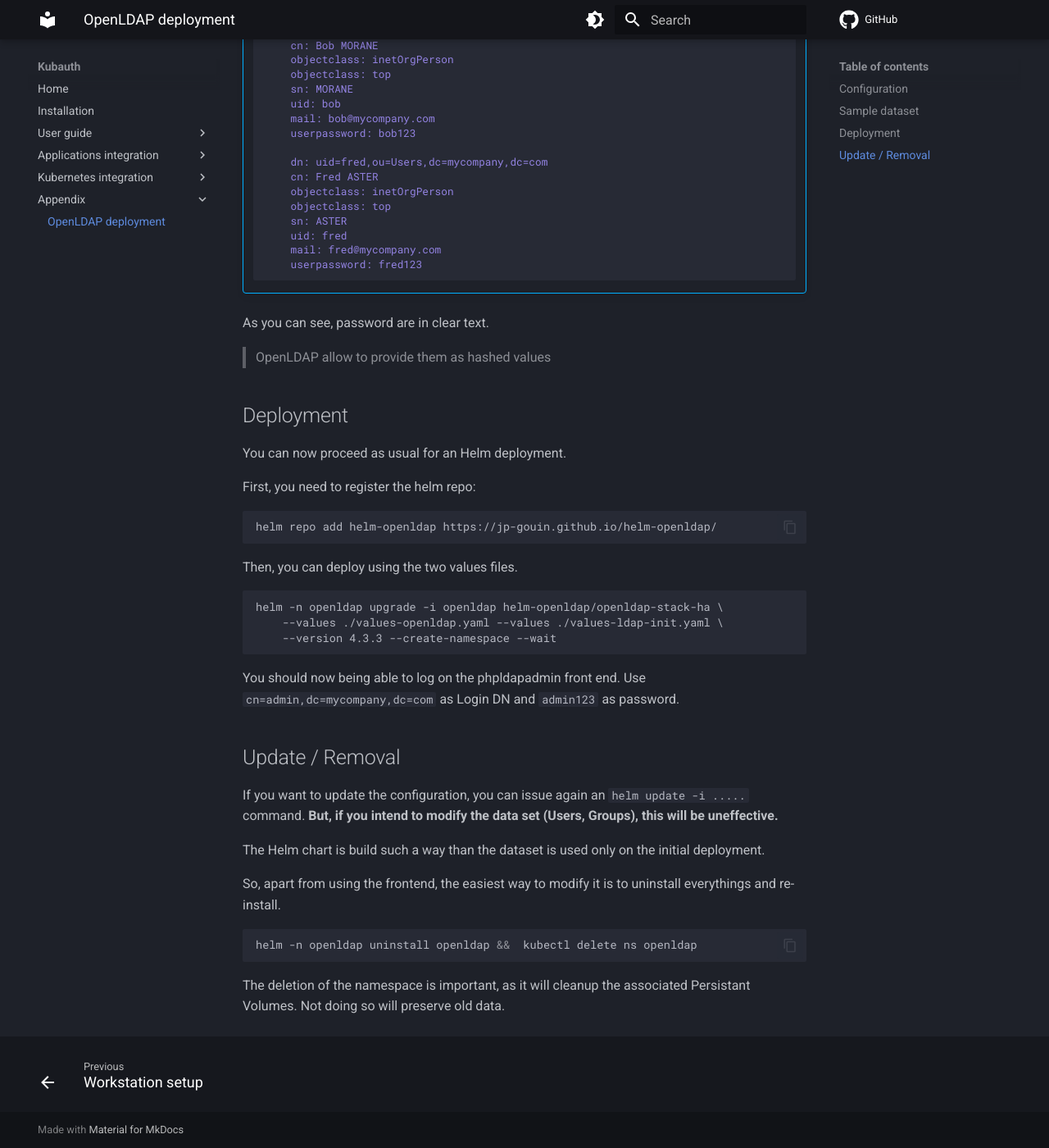
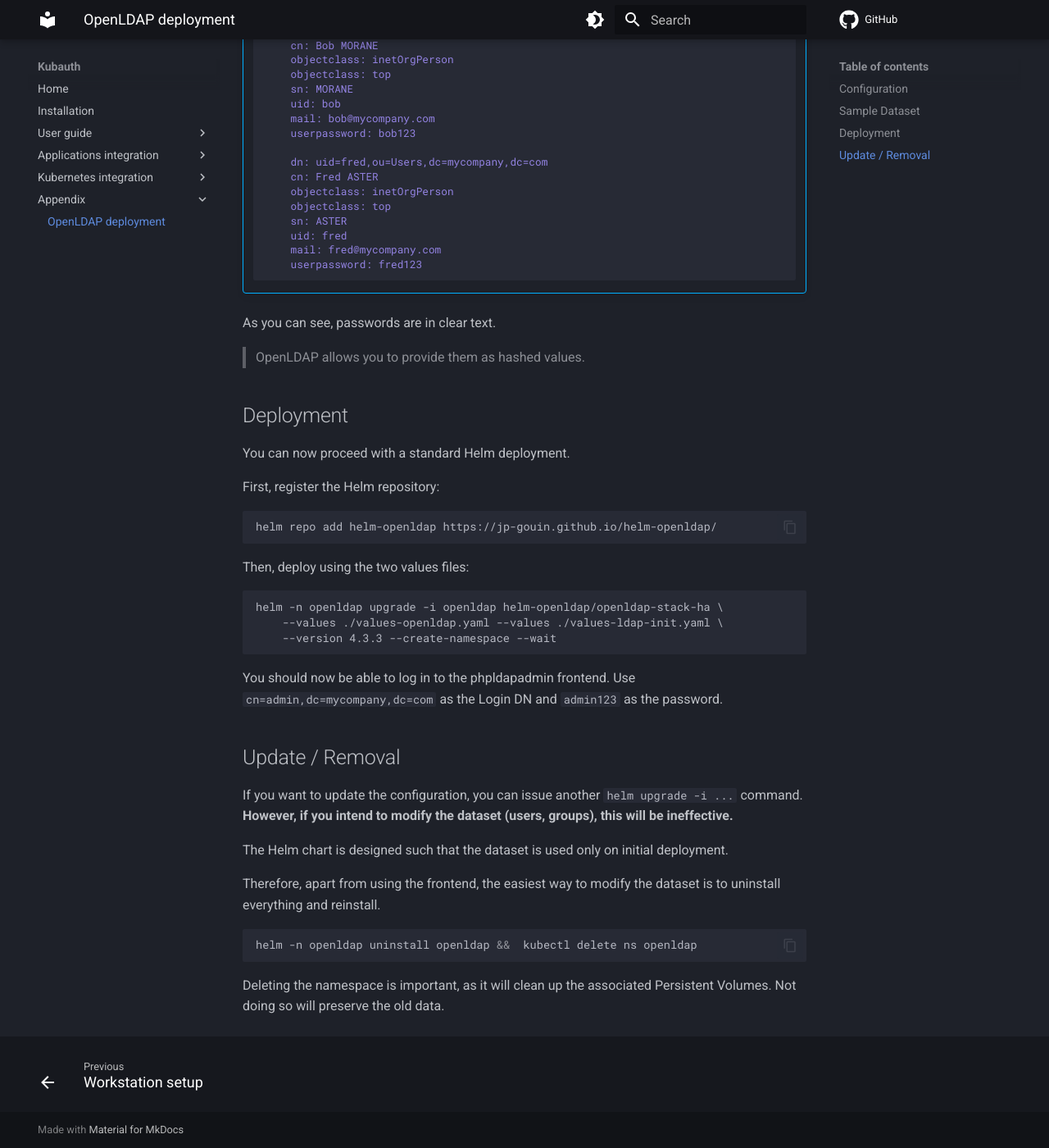
Before and after one commit to kubauth/kubauth-doc, an MkDocs documentation site: the page built from docs/70-appendix/100-openldap.md, in a window 1280 px wide and 1400 px high, scrolled down 2145 px. Shown: the whole window at 82% size. Built offline with MkDocs 1.6.1 and Material for MkDocs 9.7.7, drawn with Linux system fonts in a browser that asks for light colours; comment, search, counter and statistics services are not loaded; some of the changed text lies outside the part shown.

Commit message:
chore: Work in progress with Claude rewriting.

````diff
--- a/docs/70-appendix/100-openldap.md
+++ b/docs/70-appendix/100-openldap.md
@@ -1,14 +1,13 @@
-# OpenLDAP deployment
+# OpenLDAP Deployment
 
 
-If you do not have an easy access to an LDAP server and if you want to exercise **Kubauth** with this configuration,
-one solution could be to deploy an OpenLDAP server on your Kubernetes cluster
+If you do not have easy access to an LDAP server and want to test Kubauth with this configuration, one solution is to deploy an OpenLDAP server on your Kubernetes cluster.
 
-We may use the following helm chart [https://github.com/jp-gouin/helm-openldap](https://github.com/jp-gouin/helm-openldap){:target="_blank"} for such deployment.
+We can use the following Helm chart [https://github.com/jp-gouin/helm-openldap](https://github.com/jp-gouin/helm-openldap){:target="_blank"} for such a deployment.
 
 ## Configuration
 
-Here is a sample 'values file':
+Here is a sample values file:
 
 ???+ abstract "values-openldap.yaml"
 
@@ -39,16 +38,16 @@
     service:
       type: ClusterIP
     ```
-If you want to use the phpldapadmin front end, you will have to adjust at least the `phpldapadmin.ingress.host`
+If you want to use the phpldapadmin frontend, you will need to adjust at least the `phpldapadmin.ingress.hosts` value.
 
-This deployment is simplified to just fulfill our test requirement. Far to be 'production ready'
+This deployment is simplified to fulfill our testing requirements only. It is far from production-ready:
 
-- There is no encryption. Connection is in clear text.
-- There is no LoadBalancer. LDAP is only accessible from inside the cluster using appropriate service.
+- There is no encryption. Connections are in clear text.
+- There is no LoadBalancer. LDAP is only accessible from inside the cluster using the appropriate service.
 
-## Sample dataset
+## Sample Dataset
 
-The following other 'values file' will create two groups and three users in a fictitious company.
+The following values file will create two groups and three users in a fictitious company.
 
 ???+ abstract "values-ldap-init.yaml"
 
@@ -114,21 +113,21 @@
         userpassword: fred123
     ```
 
-As you can see, password are in clear text.
+As you can see, passwords are in clear text.
 
-> OpenLDAP allow to provide them as hashed values
+> OpenLDAP allows you to provide them as hashed values.
 
 ## Deployment
 
-You can now proceed as usual for an Helm deployment.
+You can now proceed with a standard Helm deployment.
 
-First, you need to register the helm repo:
+First, register the Helm repository:
 
 ``` { .bash .copy }
 helm repo add helm-openldap https://jp-gouin.github.io/helm-openldap/
 ```
 
-Then, you can deploy using the two values files.
+Then, deploy using the two values files:
 
 ``` { .copy }
 helm -n openldap upgrade -i openldap helm-openldap/openldap-stack-ha \
@@ -136,19 +135,19 @@
     --version 4.3.3 --create-namespace --wait
 ```
 
-You should now being able to log on the phpldapadmin front end. Use `cn=admin,dc=mycompany,dc=com` as Login DN and `admin123` as password.
+You should now be able to log in to the phpldapadmin frontend. Use `cn=admin,dc=mycompany,dc=com` as the Login DN and `admin123` as the password.
 
 
 ## Update / Removal
 
-If you want to update the configuration, you can issue again an `helm update -i .....` command. **But, if you intend to modify the data set (Users, Groups), this will be uneffective.**
+If you want to update the configuration, you can issue another `helm upgrade -i ...` command. **However, if you intend to modify the dataset (users, groups), this will be ineffective.**
 
-The Helm chart is build such a way than the dataset is used only on the initial deployment.
+The Helm chart is designed such that the dataset is used only on initial deployment.
 
-So, apart from using the frontend, the easiest way to modify it is to uninstall everythings and re-install.
+Therefore, apart from using the frontend, the easiest way to modify the dataset is to uninstall everything and reinstall.
 
 ``` { .bash .copy }
 helm -n openldap uninstall openldap &&  kubectl delete ns openldap
 ```
 
-The deletion of the namespace is important, as it will cleanup the associated Persistant Volumes. Not doing so will preserve old data.
+Deleting the namespace is important, as it will clean up the associated Persistent Volumes. Not doing so will preserve the old data.
````
Also changed, not shown: instructions.md (+2 -0 lines).
